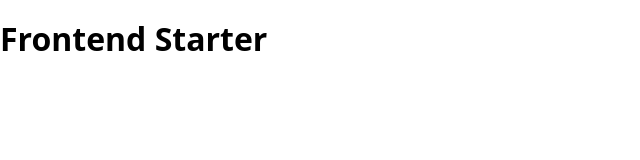
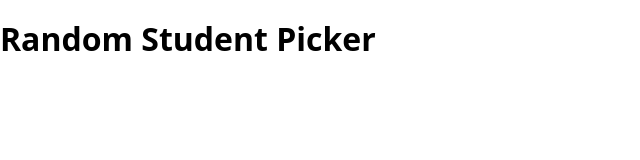
Before and after one commit to JoshPeterson1997/randomstudentpicker, a website: page index.html in a window 1280 px wide. Shown: the whole page, without its empty margins (0-640 px from the left). Drawn offline with nearby package versions, Linux system fonts and the light colour scheme.

Commit message:
Update title and heading

```diff
--- a/index.html
+++ b/index.html
@@ -11,12 +11,11 @@
 
     <link rel="stylesheet" href="style.css" />
 
-    <!-- TODO: Update '<title>'. Whatever you add for 'h1' should be mentioned here. 🔍-->
-    <title>Frontend Starter</title>
+    <title>Random Student Picker</title>
   </head>
   <body>
-    <!-- TODO: Update 'h1' -->
-    <h1>Frontend Starter</h1>
+    <h1>Random Student Picker</h1>
+
     <script src="./scripts.js" type="module"></script>
   </body>
 </html>
```
